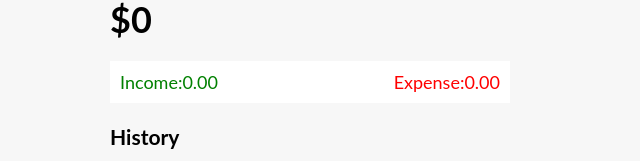
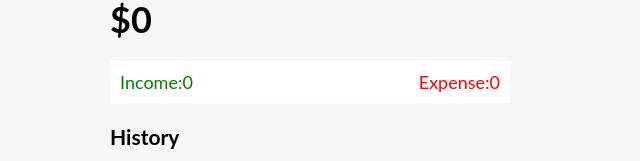
Before and after one commit to k147324/report, a Vue app: page / in a window 1280 px wide. Shown: the part 505-666 px from the top of the page, without its empty margins (330-970 px from the left). Built offline with nearby package versions, Linux system fonts and the light colour scheme; no server answers.

Commit message:
Update App.vue

```diff
--- a/src/App.vue
+++ b/src/App.vue
@@ -39,16 +39,14 @@ const expense = computed(() => {
     .filter((transaction) => transaction.amount < 0)
     .reduce((acc, transaction) => {
       return acc + transaction.amount;
-    }, 0)
-    .toFixed(2);
+    }, 0);
 });
 const income = computed(() => {
   return transactions.value
     .filter((transaction) => transaction.amount > 0)
     .reduce((acc, transaction) => {
       return acc + transaction.amount;
-    }, 0)
-    .toFixed(2);
+    }, 0);
 });
 
 const handleTransactionSumbmitted = (transactionData) => {
```
